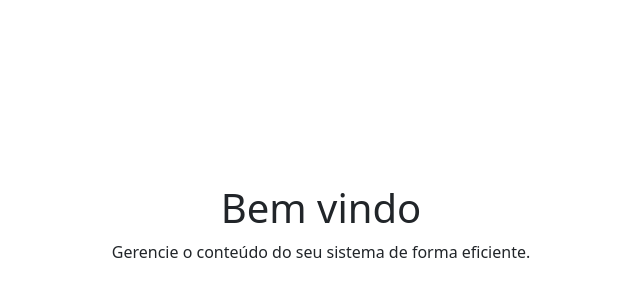
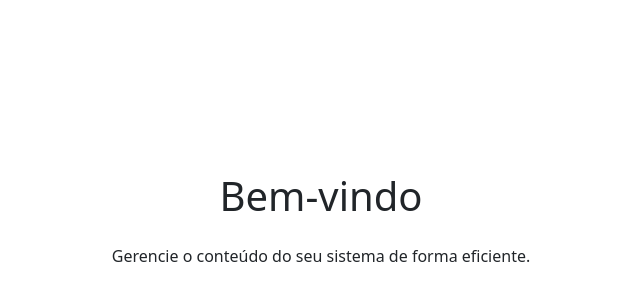
Before and after one commit to ricardocanedo/projeto-integrador-3-univesp-2025, a React (Vite) app in the folder cms/: page / in a window 1280 px wide. Shown: the part 168-468 px from the top of the page, without its empty margins (319-959 px from the left). Built offline with nearby package versions, Linux system fonts and the light colour scheme.

Commit message:
bem-vindo

```diff
--- a/cms/src/components/Home.tsx
+++ b/cms/src/components/Home.tsx
@@ -3,8 +3,8 @@ import React from 'react';
 const Home = () => {
     return (
         <div className="home-container">
-            <h1>Bem vindo</h1>
-            <p>Gerencie o conteúdo do seu sistema de forma eficiente.</p>
+            <h1>Bem-vindo</h1>
+            <p className='m-4'>Gerencie o conteúdo do seu sistema de forma eficiente.</p>
         </div>
     );
 };
```
